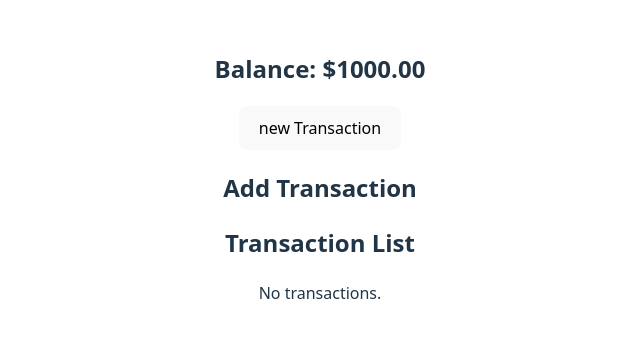
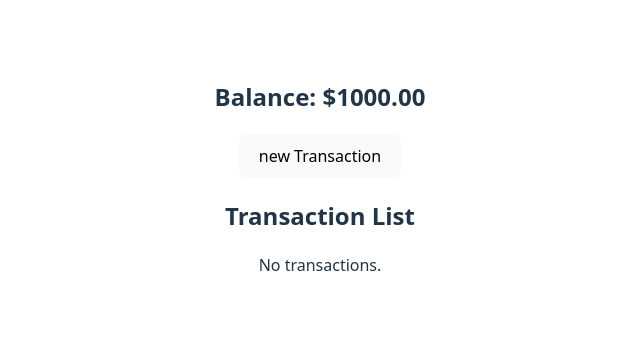
Before and after one commit to quangquan117/BudgetTracker, a React (Vite) app: page / in a window 1280 px wide. Shown: the part 224-562 px from the top of the page, without its empty margins (320-960 px from the left). Built offline with nearby package versions, Linux system fonts and the light colour scheme.

Commit message:
fix: hide transaction title when form is hidden

```diff
--- a/src/components/TransactionForm.tsx
+++ b/src/components/TransactionForm.tsx
@@ -27,7 +27,7 @@ export function TransactionForm( {hidden, transactions, setTransactions, balance
 
     return (
         <div>
-            <h2>Add Transaction</h2>
+            <h2 hidden={hidden}>Add Transaction</h2>
             <form onSubmit={onsubmit} hidden={hidden}>
                 <div>
                     <label htmlFor="title">Title:</label>
```
